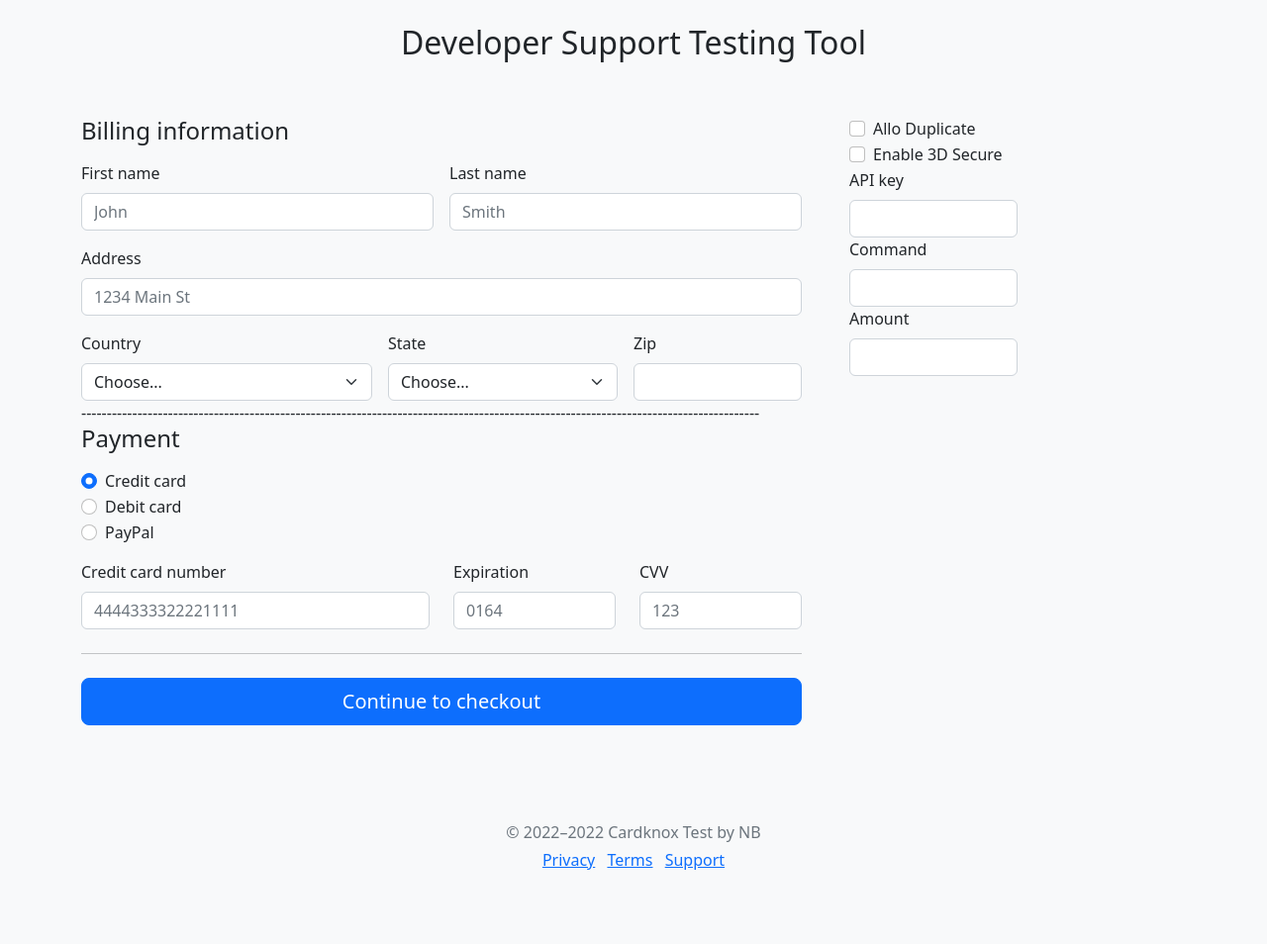
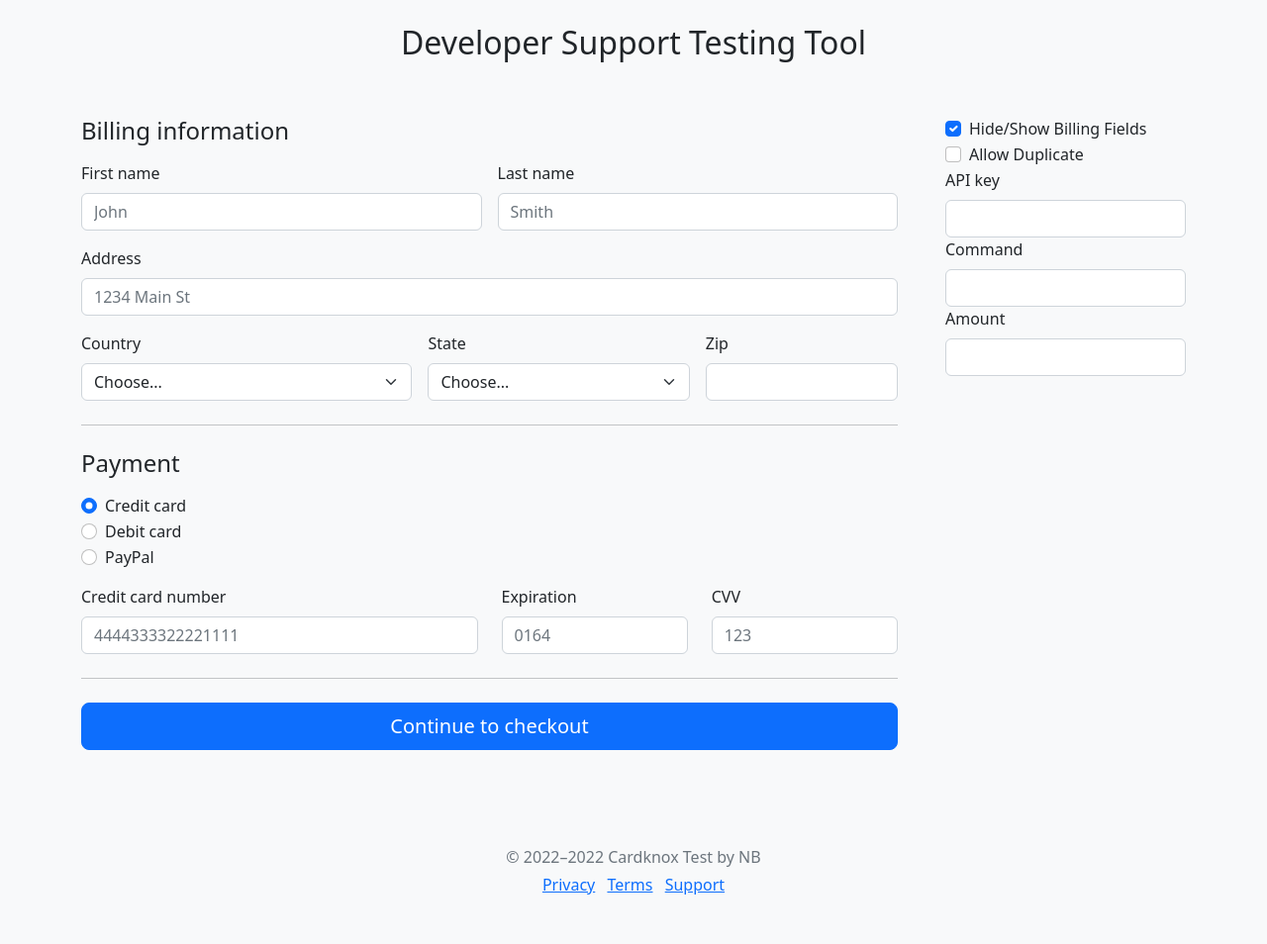
Before and after one commit to Artemis4777/testing-pane, a Flask app: page / in a window 1280 px wide. Shown: the part 72-1026 px from the top of the page at 99% size. Before the commit the page ends 951 px from the top, so only its background shows below. Run offline with Flask 2, Linux system fonts and the light colour scheme.

Commit message:
Fixed some formatting. Added hiding of billing.

```diff
--- a/static/app.js
+++ b/static/app.js
@@ -1,3 +1,4 @@
+//base api call
 const form = document.getElementById('paymentform');
 form.addEventListener('submit', (event) => {
   event.preventDefault();
@@ -8,3 +9,16 @@ form.addEventListener('submit', (event) => {
   XHR.open("POST", "/submit");
   XHR.send(formData);
 })
+
+//hide or show billing
+const billing = document.getElementById('billing');
+const billInfo = document.getElementById('billing info')
+billing.addEventListener("change",  function(){
+  if (billing.checked){
+    console.log("showing")
+    billInfo.classList.remove("d-none");
+  }
+  else{
+    billInfo.classList.add("d-none");
+  }
+})
--- a/templates/index.html
+++ b/templates/index.html
@@ -24,19 +24,24 @@
             </div>
 
             <form id=paymentform class="needs-validation, row g-5" novalidate>
-                <div class="col-md-5 col-lg-4 order-md-last">
+                <div class="col-md-5 col-lg-3 order-md-last">
+
+                    <div class="form-check">
+                        <input type="checkbox" class="form-check-input" id="billing" name="billing" checked>
+                        <label class="form-check-label">Hide/Show Billing Fields</label>
+                    </div>
 
                     <div class="form-check">
                         <input type="checkbox" class="form-check-input" id="allow-duplicate" name="allow-duplicate">
-                        <label class="form-check-label">Allo Duplicate</label>
+                        <label class="form-check-label">Allow Duplicate</label>
                     </div>
 
-                    <div class="form-check">
+                    <!-- <div class="form-check">
                         <input type="checkbox" class="form-check-input" id="enable-3ds" name="enable-3ds">
                         <label class="form-check-label">Enable 3D Secure</label>
-                    </div>
+                    </div> -->
 
-                    <div class="col-md-6">
+                    <div class="col-md-12">
                         <label for="key" class="form-label">API key</label>
                         <input type="text" class="form-control" id="api-key" name="api-key" required>
                         <div class="invalid-feedback">
@@ -44,7 +49,7 @@
                         </div>
                     </div>
 
-                    <div class="col-md-6">
+                    <div class="col-md-12">
                         <label for="command" class="form-label">Command</label>
                         <input type="text" class="form-control" id="command" name="command" required>
                         <div class="invalid-feedback">
@@ -52,7 +57,7 @@
                         </div>
                     </div>
 
-                    <div class="col-md-6">
+                    <div class="col-md-12">
                         <label for="amount" class="form-label">Amount</label>
                         <input type="text" class="form-control" id="amount" name="amount" required>
                         <div class="invalid-feedback">
@@ -61,10 +66,11 @@
                     </div>
 
                 </div>
-                <div class="col-md-7 col-lg-8">
+                <div class="col-md-7 col-lg-9">
+
+
+                    <div id="billing info">
                         <h4 class="mb-3">Billing information</h4>
-
-                    <div>
                         <div class="row g-3">
                             <div class="col-sm-6">
                                 <label for="firstName" class="form-label">First name</label>
@@ -123,8 +129,7 @@
                                 </div>
                             </div>
                         </div>
-                        -------------------------------------------------------------------------------------------------------------------------------------
-                        <div>
+                        <hr class="my-4">
 
                     </div>
 
@@ -179,8 +184,7 @@
 
                     <button id="paymentbutton" class="w-100 btn btn-primary btn-lg" type="submit">Continue to
                         checkout</button>
-                    </div>
-                </div>
+
             </form>
         </main>
 
```
Lines whose indentation alone changed are shown as unchanged.
